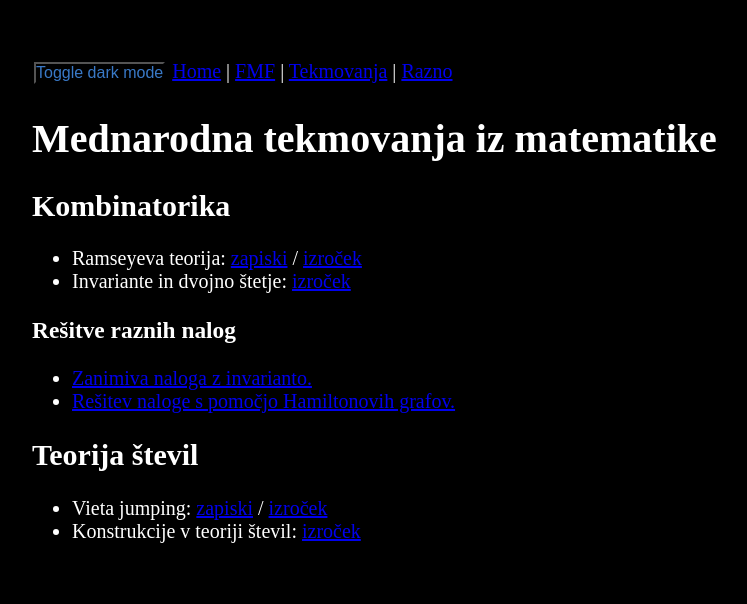
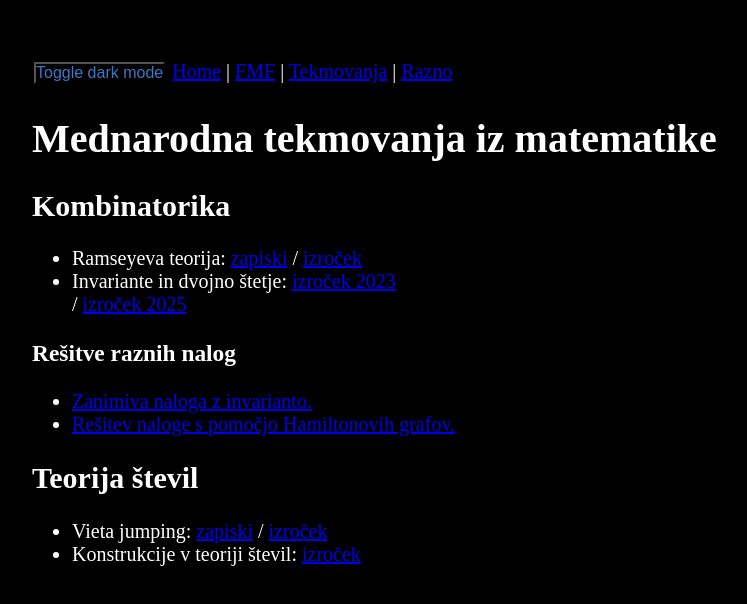
Before and after one commit to janpantner/janpantner.github.io, a plain HTML site: page tekmovanja.html in a window 1280 px wide. Shown: the whole page, without its empty margins (26-773 px from the left). Drawn offline with Linux system fonts and the light colour scheme.

Commit message:
dodal izroček predavanja

```diff
--- a/tekmovanja.html
+++ b/tekmovanja.html
@@ -18,7 +18,7 @@
         <h2>Kombinatorika</h2>
         <ul>
             <li>Ramseyeva teorija: <a href="PDFs/ramsey.pdf">zapiski</a> / <a href="PDFs/ramsey_handout.pdf">izroček</a></li>
-            <li>Invariante in dvojno štetje: <a href="PDFs/invariante_handout.pdf">izroček</a></li>
+            <li>Invariante in dvojno štetje: <a href="PDFs/invariante_handout.pdf">izroček 2023</a></li> / <a href="PDFs/inv_dc_handout.pdf">izroček 2025</a></li>
         </ul>
         <h3>Rešitve raznih nalog</h3>
         <ul>
```
Also changed, not shown: 1 other file.
